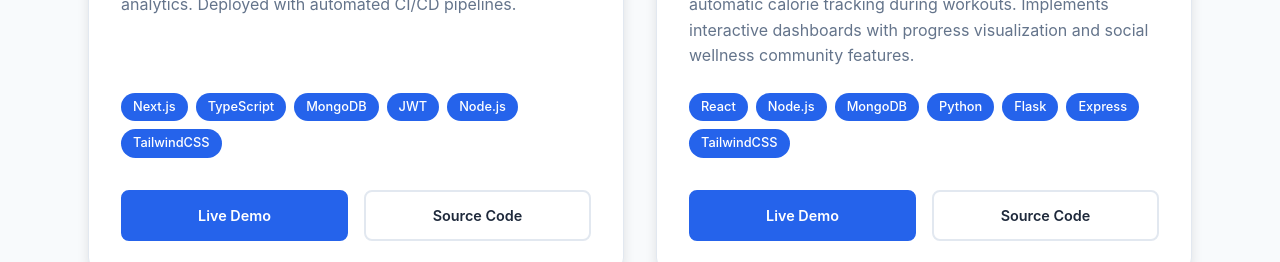
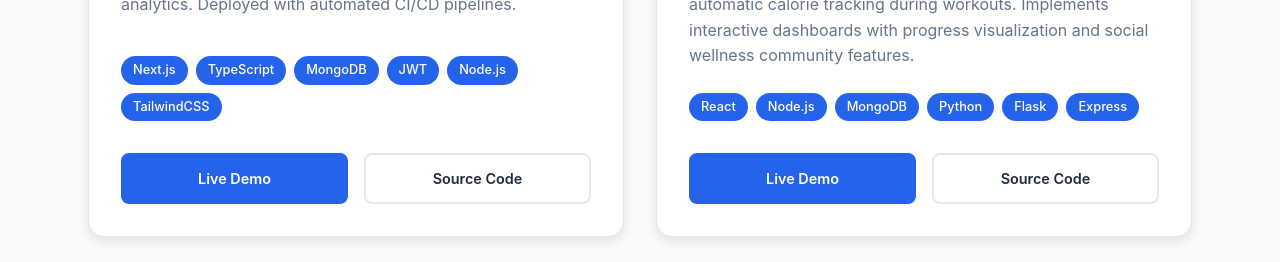
Before and after one commit to CamlineKe/portfolio, a Next.js app: page / in a window 1280 px wide. Shown: the part 5640-5902 px from the top of the page. Built offline with nearby package versions, Linux system fonts and the light colour scheme.

Commit message:
updated fitness tracker stack

```diff
--- a/components/Projects.tsx
+++ b/components/Projects.tsx
@@ -31,7 +31,7 @@ const Projects: React.FC = () => {
       description:
         "Full-stack wellness platform with multi-metric health tracking including workouts, meals, and mood patterns. Features Flask-powered age-adaptive recommendation engine that analyzes user input to deliver personalized fitness and nutrition guidance. Integrates smartwatch connectivity for automatic calorie tracking during workouts. Implements interactive dashboards with progress visualization and social wellness community features.",
       image: "/images/project1.jpg",
-      technologies: ["React", "Node.js", "MongoDB", "Python", "Flask", "Express", "TailwindCSS"],
+      technologies: ["React", "Node.js", "MongoDB", "Python", "Flask", "Express"],
       liveDemo: "https://fitness-app-dusky-six.vercel.app/",
       sourceCode: "https://github.com/CamlineKe/fitnessApp",
     },
```
